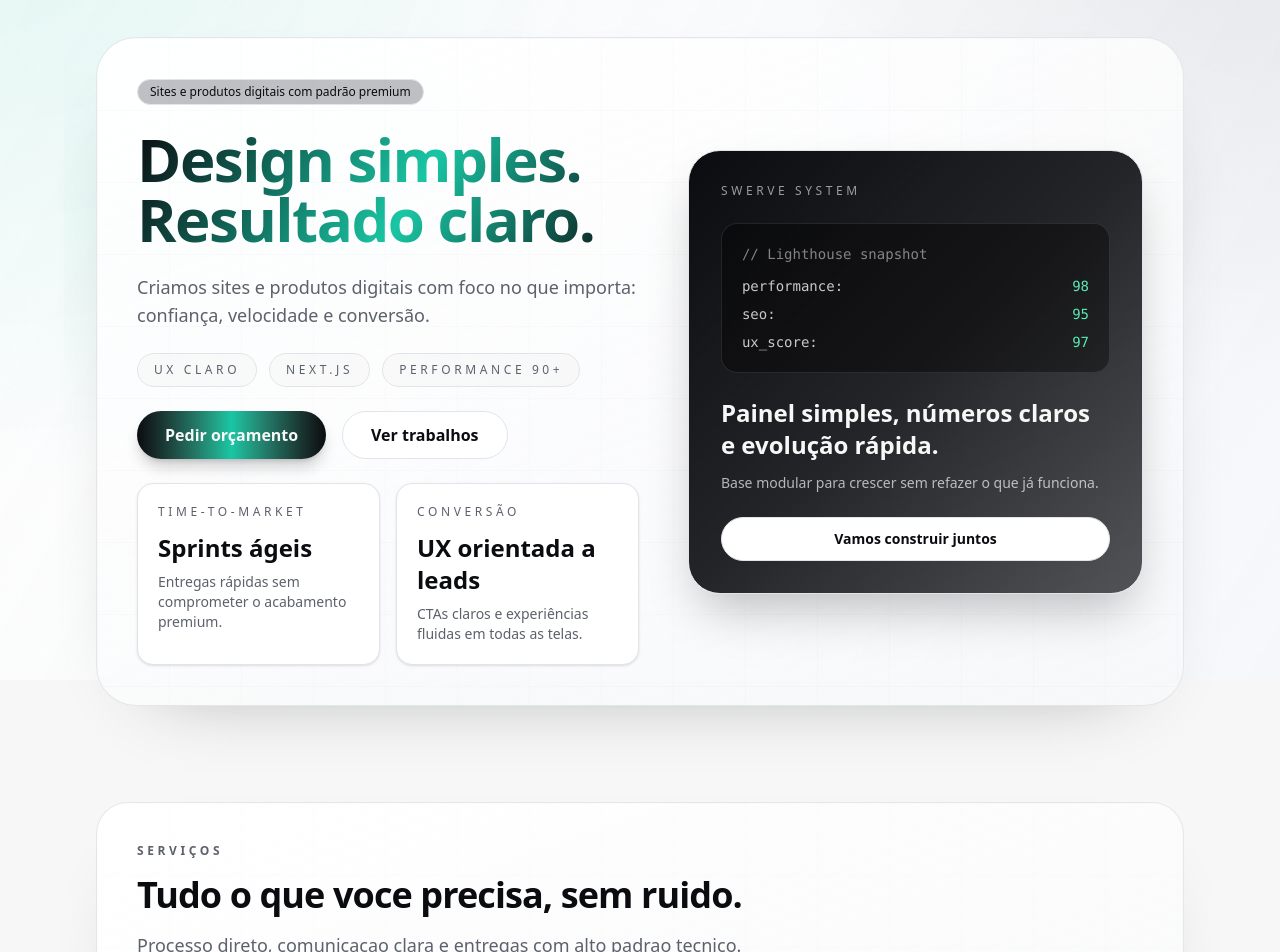
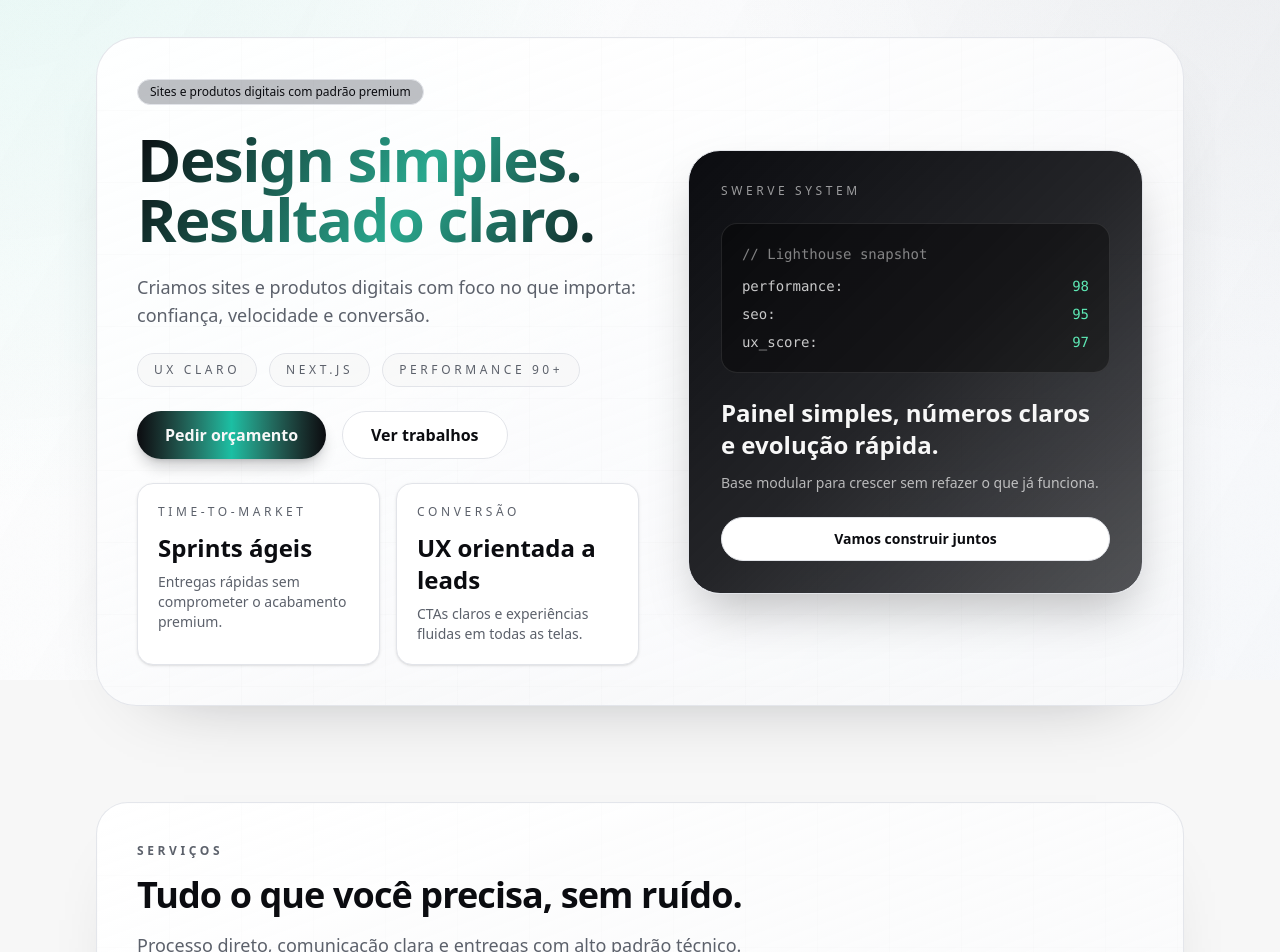
Before and after one commit to dev-dosreis/Swerve-Website, a Next.js app: page / in a window 1280 px wide. Shown: the part 120-1072 px from the top of the page. Built offline with nearby package versions, Linux system fonts and the light colour scheme.

Commit message:
Polish UI, motion, and copy accents

```diff
--- a/src/app/about/page.tsx
+++ b/src/app/about/page.tsx
@@ -21,6 +21,7 @@ export default function AboutPage() {
   return (
     <div className="relative mx-auto w-full max-w-6xl space-y-14 px-4 pb-24 pt-16 sm:px-6 sm:pt-20 lg:px-8">
       <AmbientOrbs />
+      <FadeIn>
         <div className="section-surface rounded-[32px] p-6 sm:p-10">
           <div className="grid items-center gap-10 lg:grid-cols-[0.9fr_1.1fr]">
             <FadeIn>
@@ -55,7 +56,9 @@ export default function AboutPage() {
             </FadeIn>
           </div>
         </div>
+      </FadeIn>
 
+      <FadeIn>
         <div className="space-y-8">
           <SectionHeading
             eyebrow="Valores"
@@ -75,6 +78,7 @@ export default function AboutPage() {
             ))}
           </Stagger>
         </div>
+      </FadeIn>
     </div>
   );
 }
--- a/src/app/contact/page.tsx
+++ b/src/app/contact/page.tsx
@@ -22,6 +22,7 @@ export default function ContactPage() {
   return (
     <div className="relative mx-auto w-full max-w-6xl space-y-12 px-4 pb-24 pt-16 sm:px-6 sm:pt-20 lg:px-8">
       <AmbientOrbs />
+      <FadeIn>
         <div className="section-surface rounded-[32px] p-6 sm:p-10">
           <SectionHeading
             eyebrow="Contato"
@@ -29,6 +30,7 @@ export default function ContactPage() {
             description={siteContent.contact.description}
           />
         </div>
+      </FadeIn>
 
       <div className="grid gap-6 sm:gap-8 lg:grid-cols-[0.9fr_1.1fr]">
         <FadeIn>
--- a/src/app/globals.css
+++ b/src/app/globals.css
@@ -6,7 +6,7 @@
   --muted: #5c616b;
   --card: #ffffff;
   --border: #e2e4e9;
-  --accent: #19c6a4;
+  --accent: #1bbfa3;
   --accent-foreground: #0b0c10;
 }
 
@@ -74,7 +74,7 @@
   }
 
   .text-gradient {
-    background: linear-gradient(120deg, #0b0c10 0%, #19c6a4 55%, #0b0c10 100%);
+    background: linear-gradient(120deg, #0b0c10 0%, #2aa88e 55%, #0b0c10 100%);
     -webkit-background-clip: text;
     background-clip: text;
     color: transparent;
@@ -106,9 +106,9 @@ body::before {
   position: fixed;
   inset: 0;
   background:
-    radial-gradient(circle at top left, rgba(25, 198, 164, 0.12), transparent 40%),
-    radial-gradient(circle at top right, rgba(19, 24, 35, 0.08), transparent 35%),
-    linear-gradient(120deg, rgba(255, 255, 255, 0.8), rgba(245, 247, 250, 0.9));
+    radial-gradient(circle at top left, rgba(27, 191, 163, 0.1), transparent 42%),
+    radial-gradient(circle at top right, rgba(19, 24, 35, 0.06), transparent 38%),
+    linear-gradient(120deg, rgba(255, 255, 255, 0.86), rgba(245, 247, 250, 0.92));
   z-index: -2;
 }
 
--- a/src/app/page.tsx
+++ b/src/app/page.tsx
@@ -20,7 +20,7 @@ export default function HomePage() {
       <section className="relative mx-auto w-full max-w-6xl px-4 sm:px-6 lg:px-8">
         <AmbientOrbs />
         <div className="section-surface relative overflow-hidden rounded-[40px] p-6 sm:p-10">
-          <div className="grid-overlay absolute inset-0 opacity-40" />
+          <div className="grid-overlay absolute inset-0 opacity-30" />
           <div className="relative grid items-center gap-12 lg:grid-cols-[1.05fr_0.95fr]">
             <FadeIn>
               <div className="space-y-6">
@@ -125,6 +125,7 @@ export default function HomePage() {
         </div>
       </section>
 
+      <FadeIn>
         <section className="mx-auto w-full max-w-6xl px-4 sm:px-6 lg:px-8">
           <div className="section-surface relative overflow-hidden rounded-[32px] p-6 sm:p-10">
             <div className="grid-overlay absolute inset-0 opacity-20" />
@@ -152,7 +153,9 @@ export default function HomePage() {
             </div>
           </div>
         </section>
+      </FadeIn>
 
+      <FadeIn>
         <section className="mx-auto w-full max-w-6xl space-y-10 px-4 sm:px-6 lg:px-8">
           <SectionHeading
             eyebrow={siteContent.process.eyebrow}
@@ -175,7 +178,9 @@ export default function HomePage() {
             ))}
           </Stagger>
         </section>
+      </FadeIn>
 
+      <FadeIn>
         <section className="mx-auto w-full max-w-6xl space-y-10 px-4 sm:px-6 lg:px-8">
           <SectionHeading
             eyebrow={siteContent.featuredWork.eyebrow}
@@ -223,7 +228,9 @@ export default function HomePage() {
             </Link>
           </Button>
         </section>
+      </FadeIn>
 
+      <FadeIn>
         <section className="mx-auto w-full max-w-6xl px-4 sm:px-6 lg:px-8">
           <div className="section-surface rounded-[32px] p-6 sm:p-10">
             <div className="space-y-10">
@@ -242,7 +249,9 @@ export default function HomePage() {
             </div>
           </div>
         </section>
+      </FadeIn>
 
+      <FadeIn>
         <section className="mx-auto w-full max-w-6xl px-4 sm:px-6 lg:px-8">
           <div className="rounded-[32px] border border-border bg-foreground px-6 py-12 text-background shadow-2xl sm:px-10">
             <div className="grid gap-6 lg:grid-cols-[1.2fr_0.8fr]">
@@ -269,6 +278,7 @@ export default function HomePage() {
             </div>
           </div>
         </section>
+      </FadeIn>
     </div>
   );
 }
--- a/src/components/ambient-orbs.tsx
+++ b/src/components/ambient-orbs.tsx
@@ -14,19 +14,19 @@ export function AmbientOrbs({ className }: { className?: string }) {
       aria-hidden
     >
       <motion.div
-        className="absolute -left-24 top-12 h-64 w-64 rounded-full bg-accent/25 blur-3xl"
-        animate={{ y: [0, 24, 0], x: [0, 12, 0], opacity: [0.45, 0.7, 0.45] }}
-        transition={{ duration: 10, repeat: Infinity, ease: "easeInOut" }}
+        className="absolute -left-24 top-12 h-64 w-64 rounded-full bg-accent/18 blur-[90px]"
+        animate={{ y: [0, 20, 0], x: [0, 10, 0], opacity: [0.25, 0.45, 0.25] }}
+        transition={{ duration: 14, repeat: Infinity, ease: "easeInOut" }}
       />
       <motion.div
-        className="absolute right-0 top-0 h-72 w-72 rounded-full bg-foreground/15 blur-3xl"
-        animate={{ y: [0, 30, 0], x: [0, -14, 0], opacity: [0.3, 0.55, 0.3] }}
-        transition={{ duration: 12, repeat: Infinity, ease: "easeInOut" }}
+        className="absolute right-0 top-0 h-72 w-72 rounded-full bg-foreground/10 blur-[100px]"
+        animate={{ y: [0, 24, 0], x: [0, -12, 0], opacity: [0.2, 0.4, 0.2] }}
+        transition={{ duration: 16, repeat: Infinity, ease: "easeInOut" }}
       />
       <motion.div
-        className="absolute bottom-0 left-1/3 h-80 w-80 rounded-full bg-accent/10 blur-[120px]"
-        animate={{ y: [0, -20, 0], opacity: [0.2, 0.45, 0.2] }}
-        transition={{ duration: 14, repeat: Infinity, ease: "easeInOut" }}
+        className="absolute bottom-0 left-1/3 h-80 w-80 rounded-full bg-accent/08 blur-[140px]"
+        animate={{ y: [0, -16, 0], opacity: [0.15, 0.35, 0.15] }}
+        transition={{ duration: 18, repeat: Infinity, ease: "easeInOut" }}
       />
     </div>
   );
--- a/src/content/site.ts
+++ b/src/content/site.ts
@@ -12,8 +12,7 @@ export const siteContent = {
   whatsapp: {
     label: "Orçamento",
     href: "https://wa.me/5511999999999",
-    message:
-      "Quero um orçamento para um site/app premium com a SWERVE.",
+    message: "Quero um orçamento para um site/app premium com a SWERVE.",
   },
   hero: {
     headline: "Design simples. Resultado claro.",
@@ -31,9 +30,9 @@ export const siteContent = {
   },
   services: {
     eyebrow: "Serviços",
-    title: "Tudo o que voce precisa, sem ruido.",
+    title: "Tudo o que você precisa, sem ruído.",
     description:
-      "Processo direto, comunicacao clara e entregas com alto padrao tecnico.",
+      "Processo direto, comunicação clara e entregas com alto padrão técnico.",
     items: [
       {
         title: "Landing Pages",
@@ -91,7 +90,7 @@ export const siteContent = {
   featuredWork: {
     eyebrow: "Featured work",
     title: "Projetos com foco em clareza e resultado.",
-    description: "Alguns exemplos para sentir o estilo e a direcao.",
+    description: "Alguns exemplos para sentir o estilo e a direção.",
     cta: { label: "Ver todos os projetos", href: "/works" },
     items: [
       {
@@ -125,48 +124,45 @@ export const siteContent = {
     title: "Perguntas frequentes",
     items: [
       {
-        question: "Qual o prazo medio de um projeto?",
+        question: "Qual o prazo médio de um projeto?",
         answer:
           "Depende do escopo. Landing pages levam de 2 a 4 semanas, projetos maiores entre 6 e 10 semanas.",
       },
       {
-        question: "Vocês cuidam de conteudo e copy?",
+        question: "Vocês cuidam de conteúdo e copy?",
         answer:
-          "Sim. Podemos apoiar na estrategia de conteudo e escrita, ou usar material existente.",
+          "Sim. Podemos apoiar na estratégia de conteúdo e escrita, ou usar material existente.",
       },
       {
-        question: "O site ja sai otimizado para SEO?",
+        question: "O site já sai otimizado para SEO?",
         answer:
-          "Sim. Estrutura tecnica, performance e metadata prontos desde o launch.",
+          "Sim. Estrutura técnica, performance e metadata prontos desde o launch.",
       },
       {
-        question: "Como funciona o suporte pos-lancamento?",
-        answer:
-          "Oferecemos acompanhamento e ajustes conforme necessidade.",
+        question: "Como funciona o suporte pós-lançamento?",
+        answer: "Oferecemos acompanhamento e ajustes conforme necessidade.",
       },
       {
-        question: "Quais tecnologias voces usam?",
+        question: "Quais tecnologias vocês usam?",
         answer:
-          "Next.js, TypeScript, TailwindCSS, shadcn/ui e integracoes sob medida.",
+          "Next.js, TypeScript, TailwindCSS, shadcn/ui e integrações sob medida.",
       },
       {
         question: "Posso integrar com ferramentas internas?",
-        answer:
-          "Sim. APIs, ERPs e CRMs podem ser integrados de forma segura.",
+        answer: "Sim. APIs, ERPs e CRMs podem ser integrados de forma segura.",
       },
     ],
   },
   finalCta: {
-    title: "Vamos simplificar o seu proximo site?",
-    description:
-      "Converse com a SWERVE e receba um plano direto para o seu projeto.",
+    title: "Vamos simplificar o seu próximo site?",
+    description: "Converse com a SWERVE e receba um plano direto para o seu projeto.",
     primary: { label: "Chamar no WhatsApp", href: "https://wa.me/5511999999999" },
     secondary: { label: "Agendar call de 15 min", href: "https://cal.com" },
   },
   about: {
-    title: "SWERVE e um estudio tech focado em simplicidade.",
+    title: "SWERVE é um estúdio tech focado em simplicidade.",
     description:
-      "Criamos experiencias digitais minimalistas, escalaveis e confiaveis para marcas que precisam de clareza.",
+      "Criamos experiências digitais minimalistas, escaláveis e confiáveis para marcas que precisam de clareza.",
     values: [
       {
         title: "Velocidade com qualidade",
@@ -185,7 +181,7 @@ export const siteContent = {
   works: {
     title: "Projetos",
     description:
-      "Selecao de projetos para marcas que buscam confianca, velocidade e clareza.",
+      "Seleção de projetos para marcas que buscam confiança, velocidade e clareza.",
     categories: ["All", "Site", "App", "Dashboard"],
     items: [
       {
@@ -230,7 +226,7 @@ export const siteContent = {
     title: "Vamos conversar",
     description:
       "Escolha a forma mais simples de contato ou envie um briefing direto.",
-    responseTime: "Respondemos em ate 24h uteis.",
+    responseTime: "Respondemos em até 24h úteis.",
     formspreeEndpoint: "https://formspree.io/f/your-id",
   },
   footer: {
```
Lines whose indentation alone changed are shown as unchanged.
